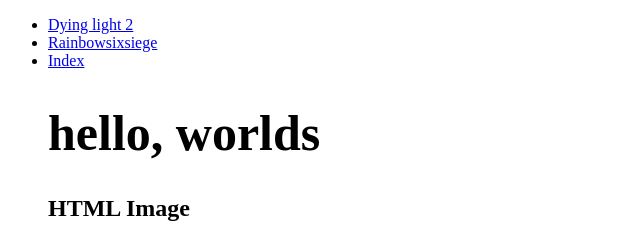
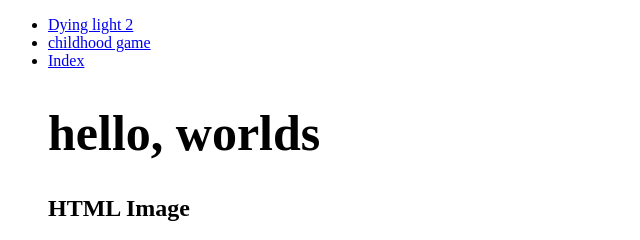
Before and after one commit to adairbrav/test-new-webpage, a plain HTML site: page index.html in a window 1280 px wide. Shown: the top 240 px of the page, 0-640 px from the left. Drawn offline with Linux system fonts and the light colour scheme.

Commit message:
Update index.html

```diff
--- a/index.html
+++ b/index.html
@@ -5,7 +5,7 @@
  <body>
   <ul>
   <li><a href=".html">Dying light 2</a></li>
-   <li><a href="my childhood game.html">Rainbowsixsiege</a></li>
+   <li><a href="my childhood game.html">childhood game</a></li>
   <li><a href="index.html">Index</a></li>
 
 </li>
```
